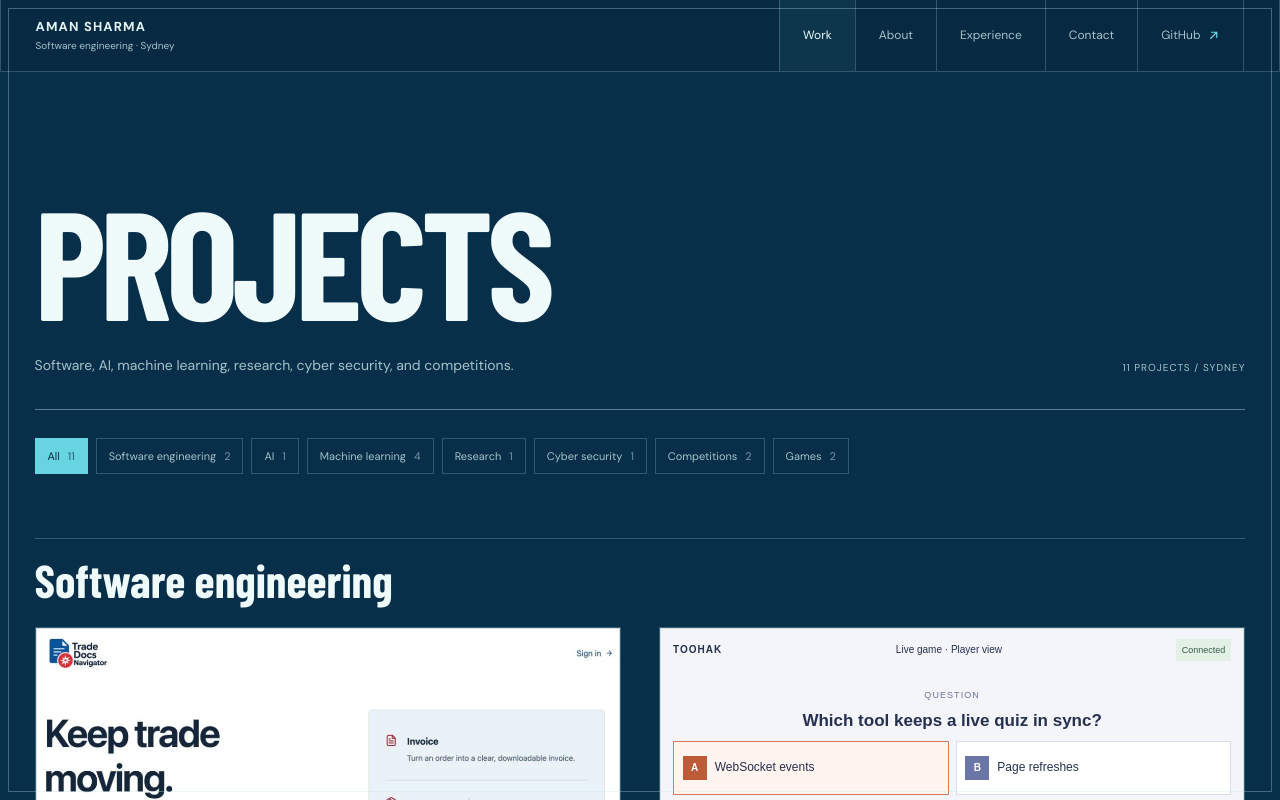
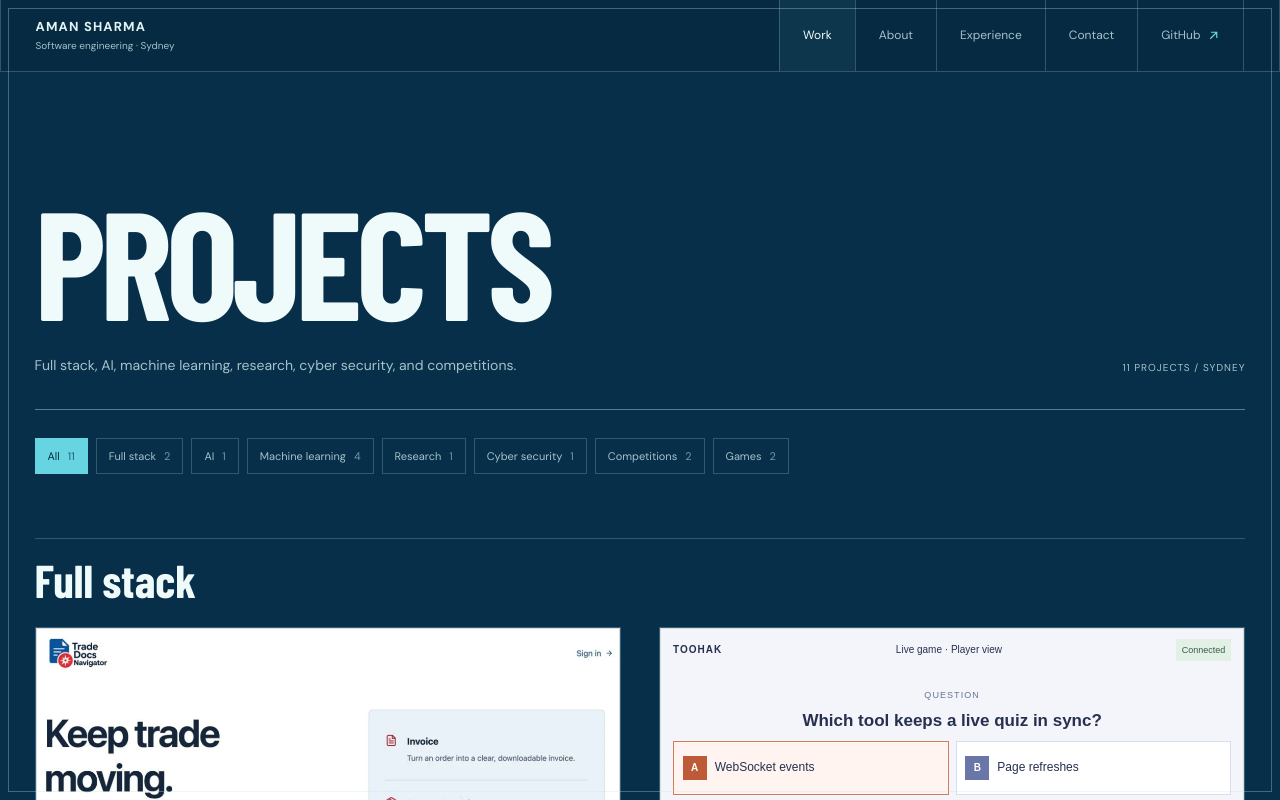
Before and after one commit to amancodeshere/personal-website, a Next.js app: page /projects in a window 1280 px wide. Shown: the top 800 px of the page. Built offline with nearby package versions, Linux system fonts and the light colour scheme; a web font is replaced by a local one.

Commit message:
feat:rename the software engineering project category to full stack

```diff
--- a/src/app/projects/page.tsx
+++ b/src/app/projects/page.tsx
@@ -8,7 +8,7 @@
 export const metadata: Metadata = {
   title: "Projects",
   description:
-    "Software engineering, AI, machine learning, research, cyber security, and competition bots by Aman Sharma.",
+    "Full stack, AI, machine learning, research, cyber security, and competition bots by Aman Sharma.",
 };
 
 export default function ProjectsPage() {
@@ -18,7 +18,7 @@
         <h1>Projects</h1>
         <div className="intro-foot">
           <p>
-            Software, AI, machine learning, research, cyber security, and
+            Full stack, AI, machine learning, research, cyber security, and
             competitions.
           </p>
           <span>{portfolioProjects.length} PROJECTS / SYDNEY</span>
--- a/src/content/portfolio.ts
+++ b/src/content/portfolio.ts
@@ -67,7 +67,7 @@
     slug: "trade-doc-navigator",
     title: "TradeDocNavigator",
     shortTitle: "TradeDocNavigator",
-    category: "Software engineering",
+    category: "Full stack",
     summary:
       "A full-stack UBL trade-document and shipment-tracking platform, developed with product ownership across planning, APIs, and data design.",
     description: [
@@ -252,7 +252,7 @@
     slug: "toohak",
     title: "Toohak: Real-Time Quiz Game Platform",
     shortTitle: "Toohak",
-    category: "Software engineering",
+    category: "Full stack",
     summary:
       "A real-time multiplayer quiz platform with live sessions, synchronized host and player state, and scoring.",
     description: [
--- a/src/content/project-categories.ts
+++ b/src/content/project-categories.ts
@@ -1,5 +1,5 @@
 export const projectCategories = [
-  "Software engineering",
+  "Full stack",
   "AI",
   "Machine learning",
   "Research",
```
Also changed, not shown: 2 other files (tests, documents, lock files or other folders).
